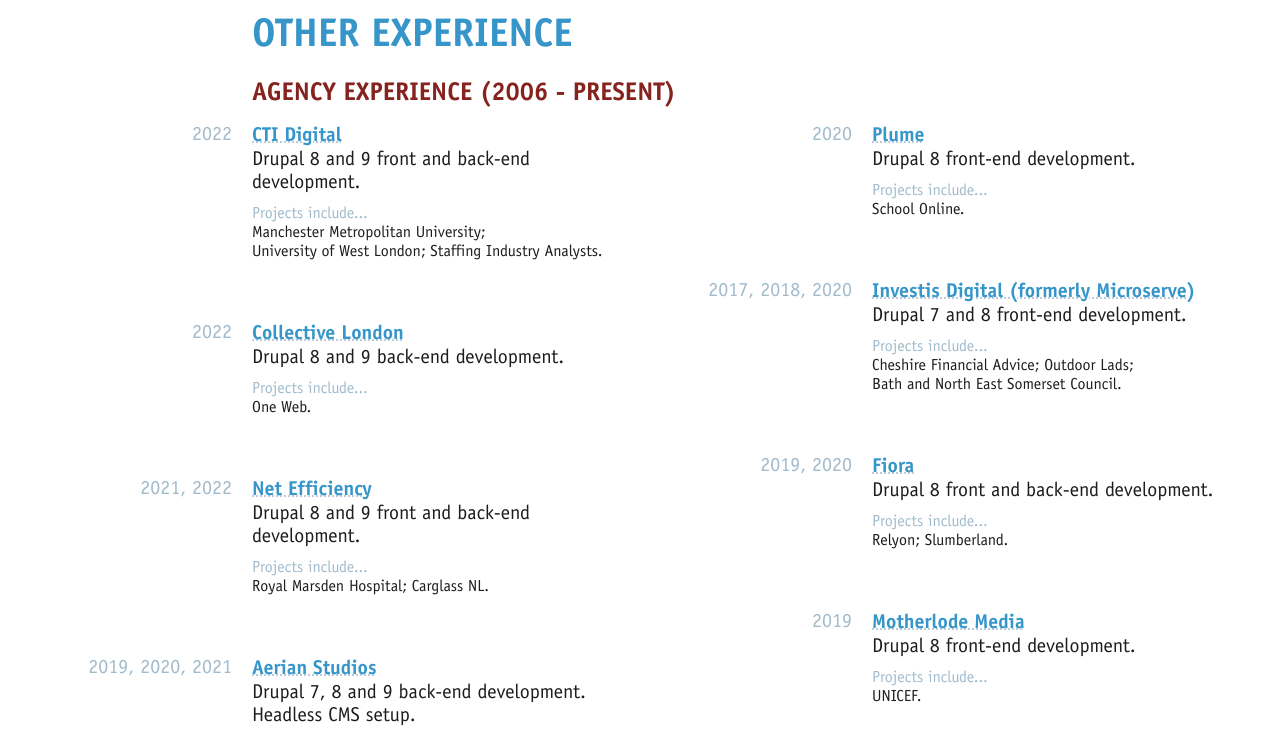
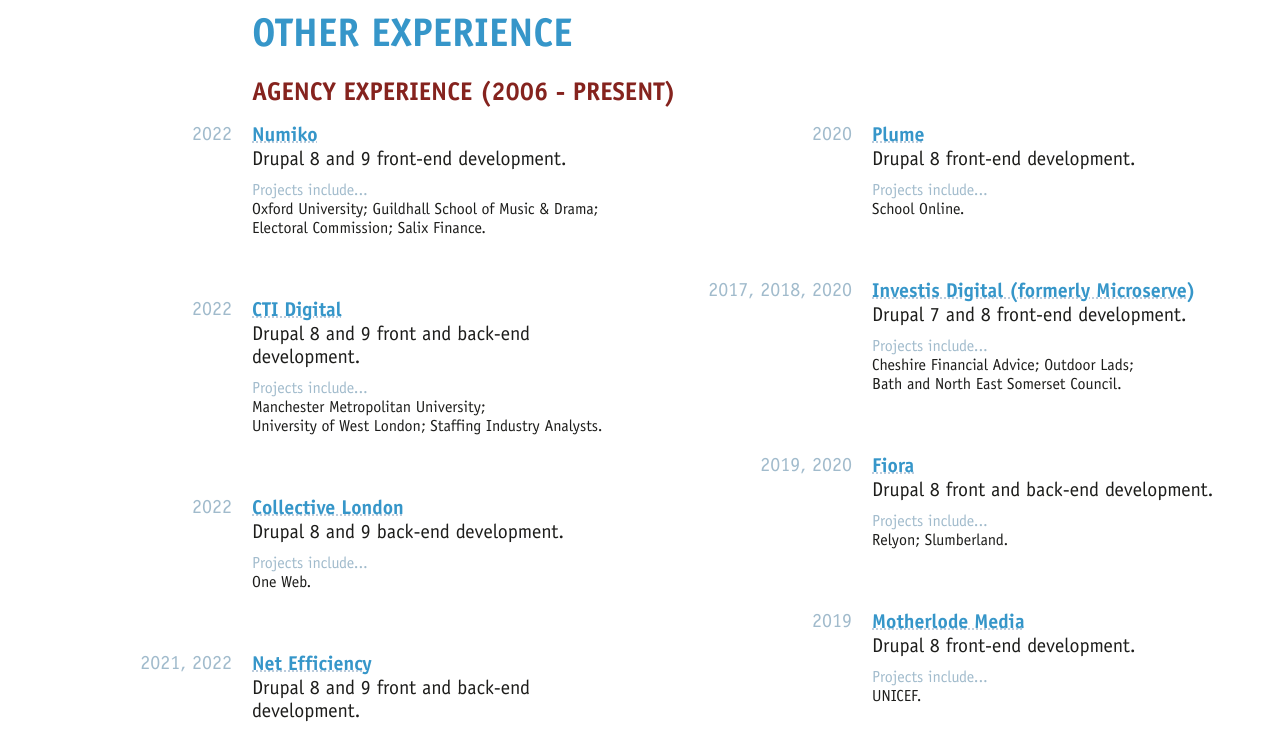
Before and after one commit to leopitt/leopitt, a React (Create React App) app in the folder docroot/app/: page / in a window 1280 px wide. Shown: the part 1280-2013 px from the top of the page. Built offline with nearby package versions, Linux system fonts and the light colour scheme.

Commit message:
Added Numiko experience.

```diff
--- a/docroot/app/src/App.js
+++ b/docroot/app/src/App.js
@@ -29,7 +29,7 @@
 
         <Footer>
           <MailMe/><br/>
-          updated: 24/10/2022
+          updated: 04/11/2022
         </Footer>
       </div>
     </>
--- a/docroot/app/src/components/AgencyLink/AgencyLink.js
+++ b/docroot/app/src/components/AgencyLink/AgencyLink.js
@@ -57,6 +57,10 @@
       proctors: {
         url: 'https://www.proctors.co.uk/',
         name: 'Proctor & Stevenson'
+      },
+      numiko: {
+        url: 'https://numiko.com/',
+        name: 'Numiko'
       }
     }
   }
--- a/docroot/app/src/sheets/Experience.js
+++ b/docroot/app/src/sheets/Experience.js
@@ -13,6 +13,24 @@
       <Title level={2} title2={'Other Experience'}/>
       <TitleRow>Agency Experience (2006 - Present)</TitleRow>
       <div className="l-columns">
+        <Section>
+          <ContentRow
+            label={'2022'}
+            labelLevel={6}
+            content={<>
+              <h4 className="t-heading-4"><AgencyLink id={'numiko'}/></h4>
+              <p>Drupal 8 and 9 front-end development.</p>
+              <ProjectList
+                projects={[
+                  'Oxford University',
+                  'Guildhall School of Music & Drama',
+                  'Electoral Commission',
+                  'Salix Finance'
+                ]}
+              />
+            </>}
+          />
+        </Section>
         <Section>
           <ContentRow
             label={'2022'}
```
